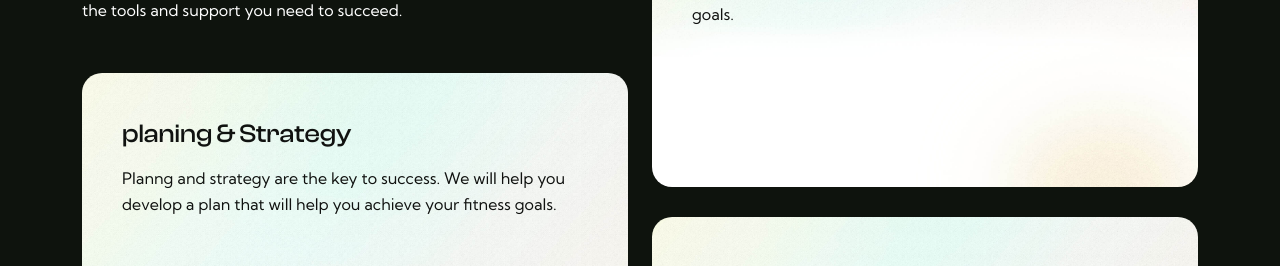
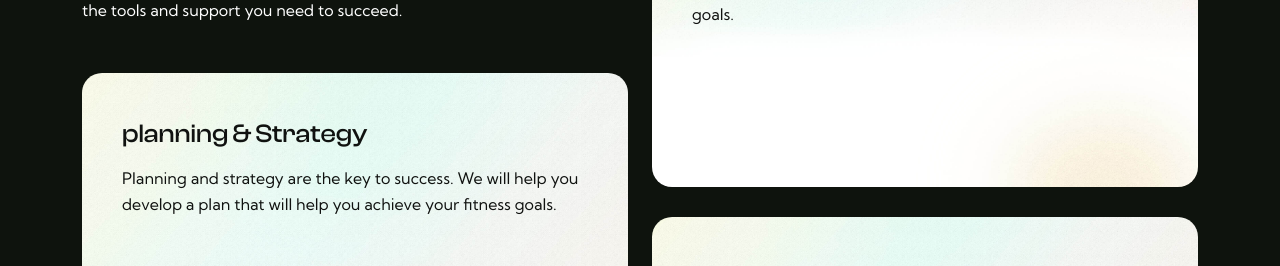
Before and after one commit to James-Nyangada/nexus-fitness-, a Next.js app: page / in a window 1280 px wide. Shown: the part 2667-2933 px from the top of the page. Built offline with nearby package versions, Linux system fonts and the light colour scheme; a web font is replaced by a local one.

Commit message:
fixed spelling issues

```diff
--- a/src/app/Components/Header/Nav.jsx
+++ b/src/app/Components/Header/Nav.jsx
@@ -28,7 +28,7 @@ export default function Nav({ setMobileToggle }) {
 
       </li>
       <li className="">
-        <Link className='text-white' href="/shop" onClick={() => setMobileToggle(false)}>
+        <Link className='text-white' href="https://nexus-shop.vercel.app/" target='_blank' onClick={() => setMobileToggle(false)}>
           Shop
         </Link>
 
--- a/src/app/Components/Services/Service1.jsx
+++ b/src/app/Components/Services/Service1.jsx
@@ -33,8 +33,8 @@ const Service1 = () => {
 						<div className="col-lg-12">
 							<div className="single-service-box upper2">
                             <ServiceCard
-                                title="planing & Strategy"
-                                content="Planng and strategy are the key to success. We will help you develop a plan that will help you achieve your fitness goals."
+                                title="planning & Strategy"
+                                content="Planning and strategy are the key to success. We will help you develop a plan that will help you achieve your fitness goals."
 
                                 btnUrl="/service/service-details"
                             ></ServiceCard>
```
Also changed, not shown: src/app/Components/Header/HeaderStyle.jsx (+4 -4 lines).
